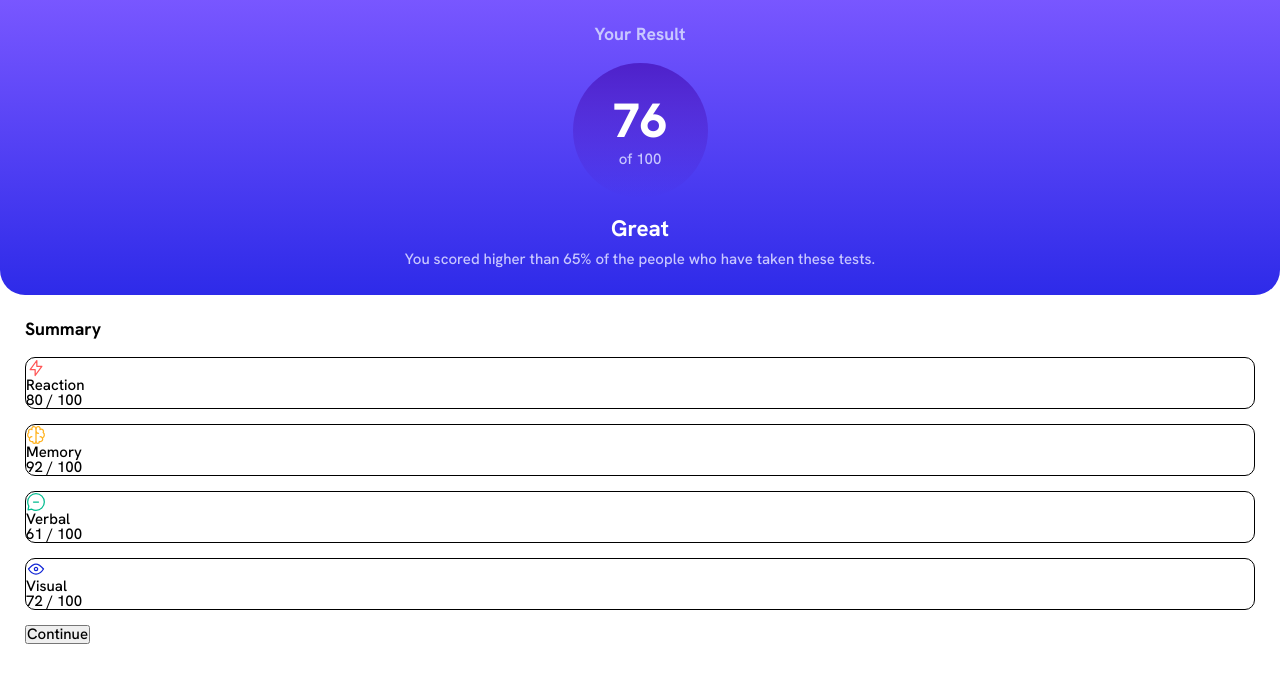
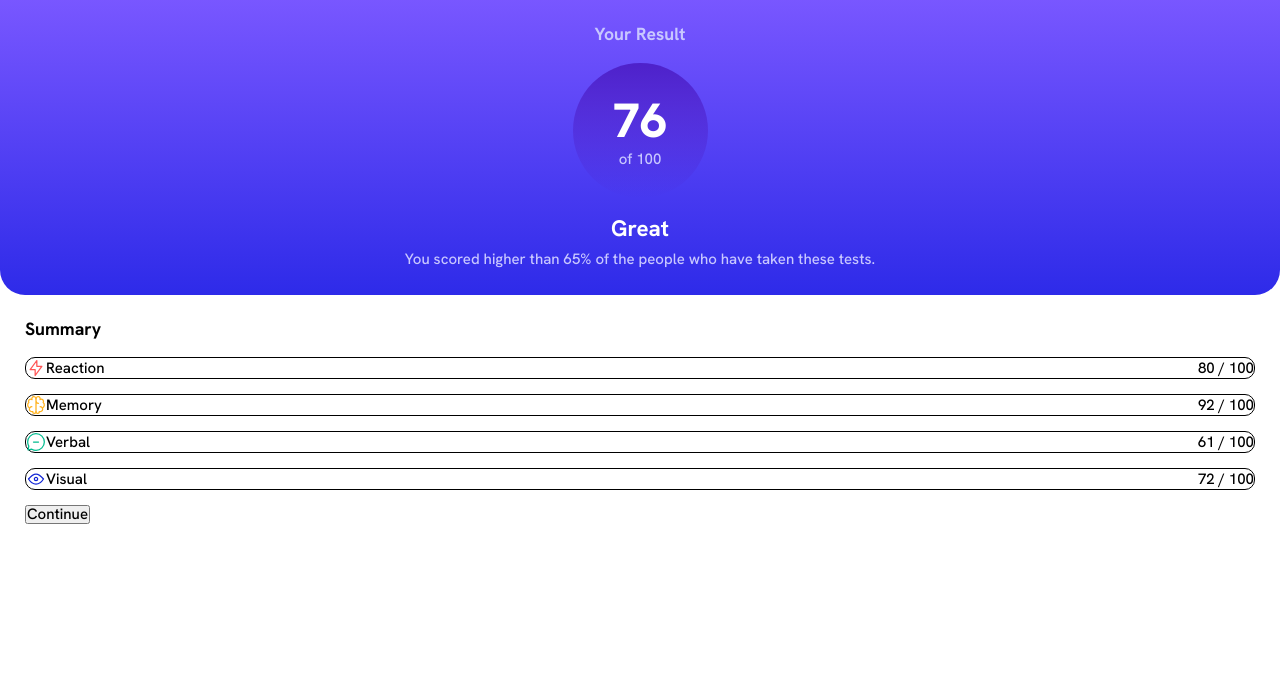
Before and after one commit to SuperSonic57/fem-results-summary-component, a plain HTML site: page index.html in a window 1280 px wide. Drawn offline with Linux system fonts and the light colour scheme.

Commit message:
Aligned text/svgs in summary items

```diff
--- a/index.html
+++ b/index.html
@@ -24,24 +24,40 @@
 			<section id="summary">
 				<h2>Summary</h2>
 				<div class="summary-item">
+					<div class="summary-item-title">
 						<img src="assets/images/icon-reaction.svg" alt="Reaction Icon">
 						<p>Reaction</p>
+					</div>
+					<div class="summary-item-score">
 						<p>80 / 100</p>
 					</div>
+				</div>
 				<div class="summary-item">
+					<div class="summary-item-title">
 						<img src="assets/images/icon-memory.svg" alt="Memory Icon">
 						<p>Memory</p>
+					</div>
+					<div class="summary-item-score">
 						<p>92 / 100</p>
 					</div>
+				</div>
 				<div class="summary-item">
+					<div class="summary-item-title">
 						<img src="assets/images/icon-verbal.svg" alt="Verbal Icon">
 						<p>Verbal</p>
+					</div>
+					<div class="summary-item-score">
 						<p>61 / 100</p>
 					</div>
+				</div>
 				<div class="summary-item">
+					<div class="summary-item-title">
 						<img src="assets/images/icon-visual.svg" alt="Visual Icon">
 						<p>Visual</p>
+					</div>
+					<div class="summary-item-score">
 						<p>72 / 100</p>
+					</div>
 				</div>
 				<button>Continue</button>
 			</section>
--- a/sass/modules/_component.sass
+++ b/sass/modules/_component.sass
@@ -39,3 +39,12 @@
 		border: 1px solid black
 		border-radius: 10px
 		margin: 15px 0
+		display: grid
+		grid-template-columns: 1fr 1fr
+		.summary-item-title
+			display: flex
+			align-items: center
+		.summary-item-score
+			display: flex
+			align-items: center
+			justify-content: right
```
Also changed, not shown: css/style.css, 1 other file. Lines whose indentation alone changed are shown as unchanged.
